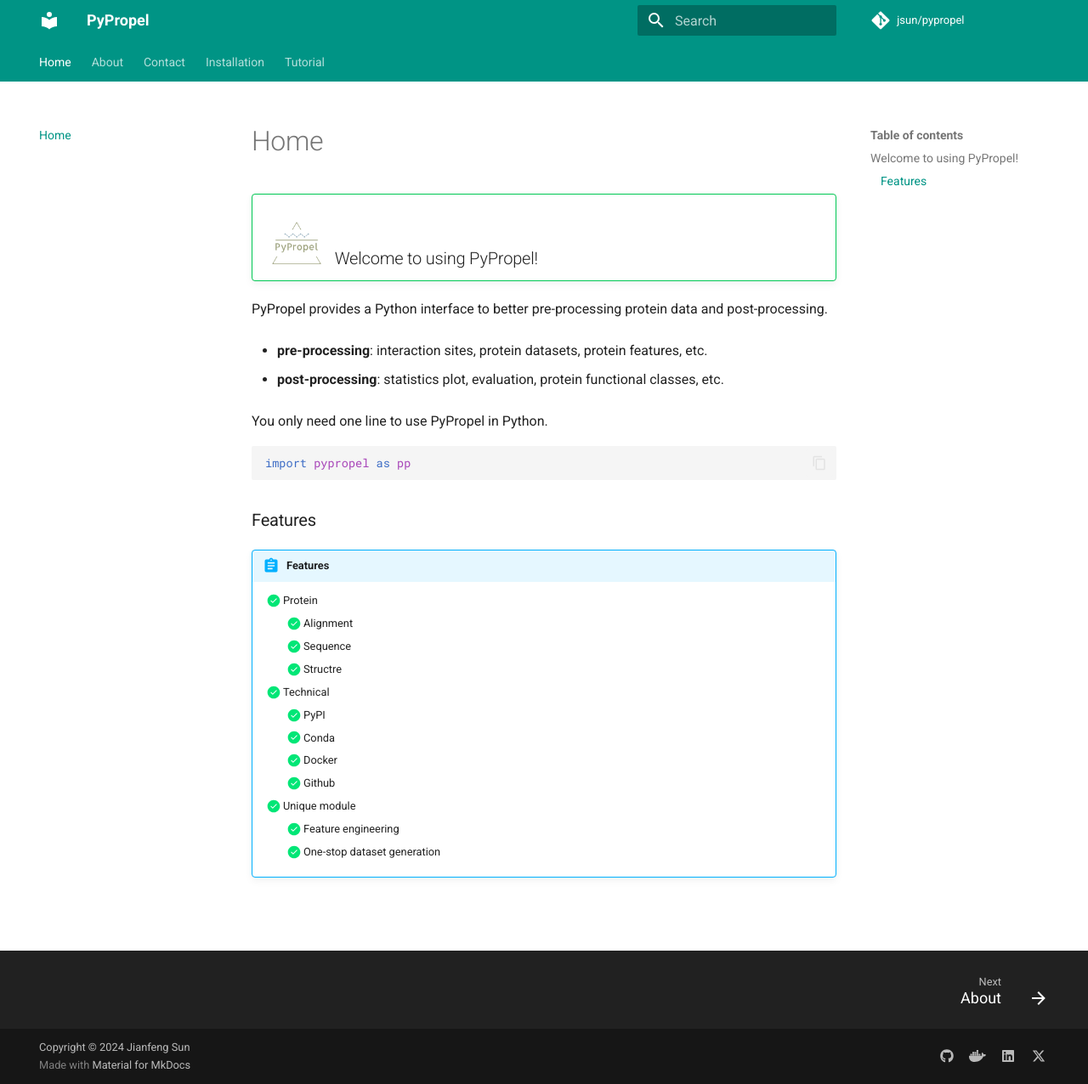
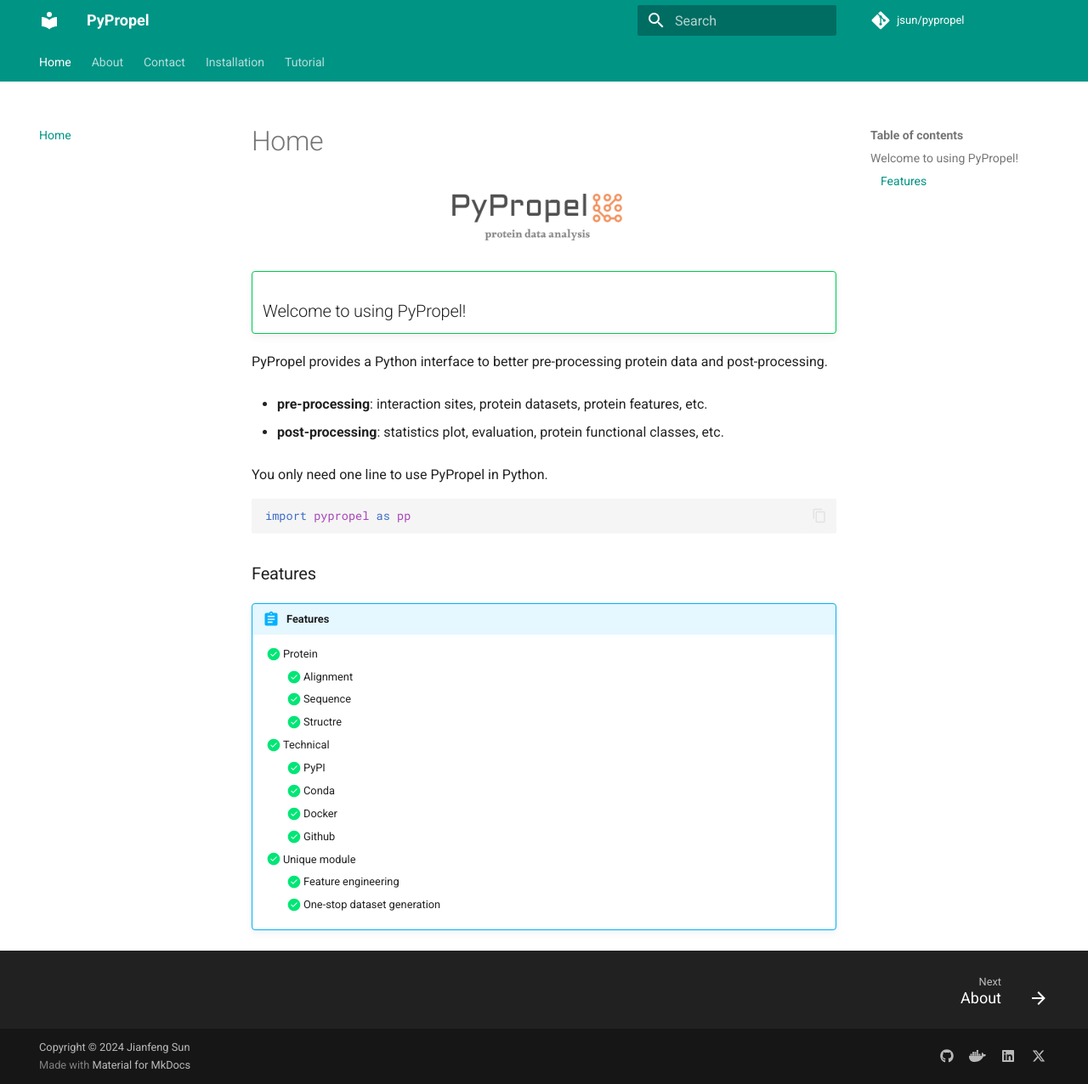
Before and after one commit to 2003100127/pypropel, an MkDocs documentation site: the page built from docs/index.md, in a window 1280 px wide and 1276 px high. Shown: the whole window at 85% size. Built offline with MkDocs 1.6.1 and Material for MkDocs 9.7.7, drawn with Linux system fonts in a browser that asks for light colours; comment, search, counter and statistics services are not loaded.

Commit message:
docs update

```diff
--- a/docs/index.md
+++ b/docs/index.md
@@ -1,8 +1,11 @@
+
+<figure markdown="span">
+  ![Image title](./img/pypropel-logo.png){ width="200" align="left" }
+</figure>
 
 !!! success ""
 
-    # ![Image title](./img/pypropel-logo.png){ width="80"} Welcome to using PyPropel!
-
+    # Welcome to using PyPropel!
 
 PyPropel provides a Python interface to better pre-processing protein data and post-processing.
 
```
Also changed, not shown: README.md (+1 -1 lines), docs/img/pypropel-logo-old.png (added), docs/img/pypropel-logo.png.
